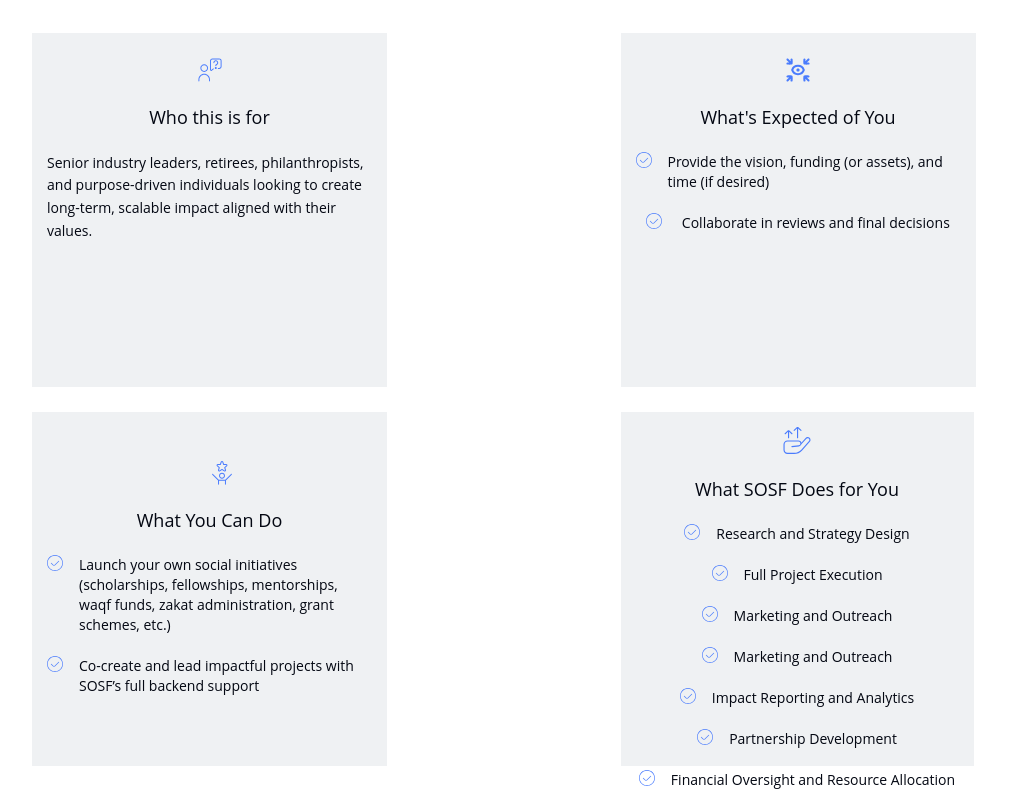
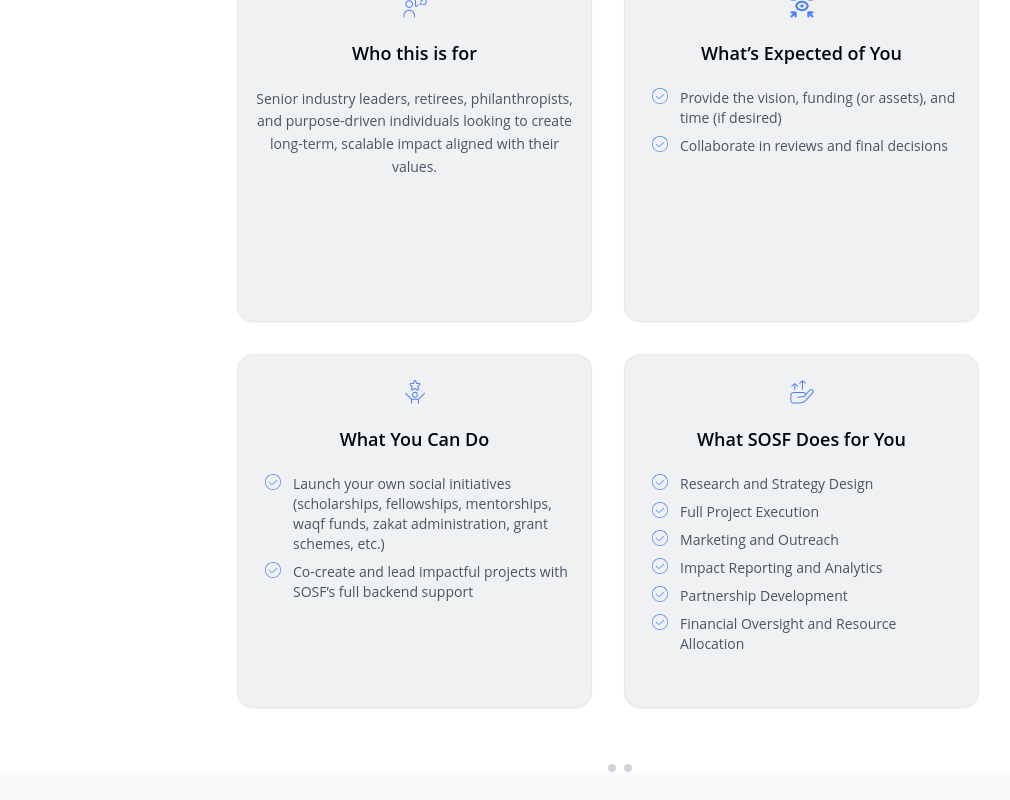
Before and after one commit to skills-outside-school1/sosf-client, a Next.js app: page /get-involved/explore-chart in a window 1280 px wide. Shown: the part 1140-1940 px from the top of the page, without its empty margins (32-1042 px from the left). Built offline with nearby package versions, Linux system fonts and the light colour scheme.

Commit message:
feat: partner

```diff
--- /dev/null
+++ b/src/components/shared/Atoms/Cards-Atoms/InfoCarousel.js
@@ -0,0 +1,93 @@
+import { useState } from "react";
+import CustomIcon from "../../../structure-chart/Main/Main-Atoms/CustomIcon";
+import { Button } from "@/components/structure-chart/Main/Main-Atoms/button";
+import { ChevronRight } from "lucide-react";
+
+const checkIcon = "/assets/icons/check.svg";
+const sectionIcons = {
+  who: "/assets/icons/01.svg",
+  expected: "/assets/icons/02.svg",
+  canDo: "/assets/icons/03.svg",
+  offers: "/assets/icons/04.svg",
+};
+
+export default function InfoCarousel({ slides = [] }) {
+  const [currentIndex, setCurrentIndex] = useState(0);
+  const total = slides.length;
+
+  const handleNext = () => {
+    setCurrentIndex((prev) => (prev + 1) % total);
+  };
+
+  const currentSlide = slides[currentIndex];
+  const { title, subtitle, sections } = currentSlide;
+
+  return (
+    <div className="w-full flex flex-col items-center justify-center transition-all duration-500">
+      {/* Header */}
+      <div className="flex items-end justify-between w-full mb-12">
+        <div>
+          <p className="text-sm text-gray-600 mb-2">{subtitle}</p>
+          <h2 className="text-3xl md:text-4xl font-bold text-gray-900">
+            {title}
+          </h2>
+        </div>
+        <Button
+          variant="default"
+          onClick={handleNext}
+          className="hidden md:flex items-center gap-2 bg-[#B7C8F4]"
+        >
+          <ChevronRight className="w-4 h-4" />
+        </Button>
+      </div>
+
+      {/* Four Sections (Cards) */}
+      <div className="grid grid-cols-1 md:grid-cols-2 gap-8 mx-auto max-w-3xl mb-10">
+        {Object.entries(sections).map(([key, section]) => (
+          <div
+            key={key}
+            className="flex flex-col items-center bg-background_blue border-gray-200 shadow-sm rounded-2xl border border-gray-100 p-[25px] px-[15px] gap-[21px] w-[355px] h-[354px]"
+          >
+            <CustomIcon
+              src={sectionIcons[key]}
+              alt={section.heading}
+              className="w-6 h-6 text-blue-600"
+            />
+            <h1 className="text-lg font-semibold">{section.heading}</h1>
+
+            {section.content ? (
+              <p className="text-gray-600 text-sm leading-relaxed text-center">
+                {section.content}
+              </p>
+            ) : (
+              <ul className="text-gray-600 text-sm space-y-2 list-none pl-3 text-left">
+                {section.items.map((item, i) => (
+                  <li key={i} className="flex items-start gap-3">
+                    <CustomIcon
+                      src={checkIcon}
+                      alt="Check Icon"
+                      className="w-[16px] h-[16px]"
+                    />
+                    <span>{item}</span>
+                  </li>
+                ))}
+              </ul>
+            )}
+          </div>
+        ))}
+      </div>
+
+      {/* Dots */}
+      <div className="flex gap-2 mt-4">
+        {slides.map((_, i) => (
+          <div
+            key={i}
+            className={`h-2 w-2 rounded-full transition-all ${
+              i === currentIndex ? "bg-blue-600 w-4" : "bg-gray-300"
+            }`}
+          ></div>
+        ))}
+      </div>
+    </div>
+  );
+}
--- a/src/components/structure-chart/Main/Main-Atoms/partner-section.js
+++ b/src/components/structure-chart/Main/Main-Atoms/partner-section.js
@@ -1,106 +1,155 @@
-import { Badge } from "@/components/structure-chart/Main/Main-Atoms/badge"
-import { Button } from "@/components/structure-chart/Main/Main-Atoms/button"
-import {ChevronRight } from "lucide-react"
-import CustomIcon from "./CustomIcon"
+import { useRef } from "react";
+import { Badge } from "@/components/structure-chart/Main/Main-Atoms/badge";
+import { Button } from "@/components/structure-chart/Main/Main-Atoms/button";
+import { ChevronRight } from "lucide-react";
+import InfoCarousel from "../../../shared/Atoms/Cards-Atoms/InfoCarousel";
+
+// Shared icon for all slides
+const sharedIcon = "/assets/icons/check.svg";
+
+// Each object = one container of 4 cards
+const partnerSlides = [
+  {
+    id: 1,
+    title: "Are You an Individual with a Passion for Legacy and Social Impact?",
+    subtitle: "Join as a Scale-Up Impact Partner",
+    sections: {
+      who: {
+        heading: "Who this is for",
+        content:
+          "Senior industry leaders, retirees, philanthropists, and purpose-driven individuals looking to create long-term, scalable impact aligned with their values.",
+      },
+      expected: {
+        heading: "What’s Expected of You",
+        items: [
+          "Provide the vision, funding (or assets), and time (if desired)",
+          "Collaborate in reviews and final decisions",
+        ],
+      },
+      canDo: {
+        heading: "What You Can Do",
+        items: [
+          "Launch your own social initiatives (scholarships, fellowships, mentorships, waqf funds, zakat administration, grant schemes, etc.)",
+          "Co-create and lead impactful projects with SOSF’s full backend support",
+        ],
+      },
+      offers: {
+        heading: "What SOSF Does for You",
+        items: [
+          "Research and Strategy Design",
+          "Full Project Execution",
+          "Marketing and Outreach",
+          "Impact Reporting and Analytics",
+          "Partnership Development",
+          "Financial Oversight and Resource Allocation",
+        ],
+      },
+    },
+  },
+  {
+    id: 2,
+    title: "Are You a Network, Coalition, or Development Platform?",
+    subtitle: "Join as a Network & Ecosystem Partner",
+    sections: {
+      who: {
+        heading: "Who this is for",
+        content:
+          "Associations, advocacy groups, research institutes, academic departments, innovation hubs, umbrella bodies (e.g., CSO forums, youth faith networks, student unions).",
+      },
+      expected: {
+        heading: "What’s Expected of You",
+        items: [
+          "Share opportunities with your network",
+          "Provide referrals and data",
+          "Be an active contributor in knowledge exchange",
+        ],
+      },
+      canDo: {
+        heading: "What You Can Do",
+        items: [
+          "Refer high-potential organizations/individuals to SOSF programs",
+          "Disseminate SOSF programs to your communities",
+          "Participate in ecosystem events and policy consultations",
+          "Co-develop thought leadership and feedback mechanisms",
+        ],
+      },
+      offers: {
+        heading: "What SOSF Offers You",
+        items: [
+          "Data & insights sharing",
+          "Co-curation of convenings, campaigns, and dialogues",
+          "Visibility and inclusion in an African development ecosystem",
+        ],
+      },
+    },
+  },
+  {
+    id: 3,
+    title: "Are You a Corporate or Institution Looking to Scale Your Social Impact?",
+    subtitle: "Join as a Strategic Impact Partner",
+    sections: {
+      who: {
+        heading: "Who this is for",
+        content:
+          "Companies, institutions, or donor agencies seeking to: launch or scale up CSR programs, access data and expertise to shape impactful interventions, support or deploy SOSF programs, and promote employee volunteerism.",
+      },
+      expected: {
+        heading: "What’s Expected of You",
+        items: [
+          "Commit capital (financial, technical, or in-kind) to initiatives",
+          "Co-own and co-review project design and impact reports",
+          "Champion the SOSF approach within your institution",
+          "Engage consistently with the SOSF team on strategic milestones",
+        ],
+      },
+      canDo: {
+        heading: "What You Can Do",
+        items: [
+          "Co-develop and deploy initiatives with SOSF",
+          "Engage SOSF through consultancy",
+          "Access our resources",
+          "Support broader impact",
+          "Support social innovators through Lead4Change",
+        ],
+      },
+      offers: {
+        heading: "What SOSF Offers You",
+        items: [
+          "End-to-end program co-creation",
+          "Consultancy across CSR, SDG integration, and employee engagement",
+          "Access to high-quality data, impact frameworks, and learning",
+          "Deployment support for field-ready or pilot-tested initiatives",
+          "Direct engagement with beneficiaries across Africa",
+          "Amplification of your brand’s social legacy through tailored outreach and reporting",
+        ],
+      },
+    },
+  },
+];
 
 export default function PartnerSection() {
+  const carouselRef = useRef(null);
+
+  const handleNext = () => {
+    if (carouselRef.current && carouselRef.current.nextSlide) {
+      carouselRef.current.nextSlide();
+    }
+  };
+
   return (
-    <section className="py-20 px-4 bg-white">
-      <div className="max-w-6xl mx-auto">
-        {/* Header */}
-        <div className="mb-12">
-          <Badge variant="outline" className="mb-4 text-partnerblue border-partnerblue rounded-full px-3 py-1 ">
-            Partner
-          </Badge>
-          <p className="text-sm text-gray-600 mb-2">Join as a scale up impact partner</p>
-          <div className="flex items-center justify-between">
-            <h2 className="text-3xl md:text-4xl font-bold text-gray-900 text-balance">
-              Are You an Individual with a Passion for Legacy and Social Impact?
-            </h2>
-            <Button variant="default" className="hidden md:flex items-center gap-2">
-              <ChevronRight className="w-4 h-4" />
-            </Button>
-          </div>
-        </div>
+    <div className="max-w-6xl mx-auto">
+      {/* Header Section */}
+      <div className="mb-8 flex items-center justify-between">
+        <Badge
+          variant="outline"
+          className="text-partnerblue border-partnerblue rounded-full px-3 py-1"
+        >
+          Partner
+        </Badge>
+      </div>
 
-        {/* Cards Grid */}
-        <div className="grid grid-cols-1 md:grid-cols-2 gap-[25px]">
-          {/* Who this is for */}
-          <div className="bg-background_blue border-gray-200 flex flex-col items-center py-[25px] px-[15px] gap-[21px] w-[355px] h-[354px]">
-             <CustomIcon src="/assets/icons/01.svg" alt="User Icon" className="w-6 h-6 text-blue-600" />
-             <h1 className="text-lg">Who this is for</h1>
-             <p className="text-sm leading-relaxed">
-                Senior industry leaders, retirees, philanthropists, and purpose-driven individuals looking to create long-term, scalable impact aligned with their values.
-              </p>
-          </div>
-
-          {/* What's Expected of You */}
-          <div className="bg-background_blue border-gray-200 flex flex-col items-center p-[25px] px-[15px] gap-[21px] w-[355px] h-[354px]">
-                <CustomIcon src="/assets/icons/02.svg" alt="Target Icon" className="w-6 h-6 text-blue-600" />
-                <h1 className="text-lg">What's Expected of You</h1>
-              <div className="flex justify-center items-start gap-4">
-                <CustomIcon src="/assets/icons/check.svg" alt="Check  Icon" className="w-[16px] h-[16px]" />
-                <p className="text-sm">Provide the vision, funding (or assets), and time (if desired)</p>
-              </div>
-              <div className="flex justify-center items-start gap-4">
-                <CustomIcon src="/assets/icons/check.svg" alt="Check Icon" className="w-[16px] h-[16px]" />
-                <p className="text-sm"> Collaborate in reviews and final decisions</p>
-              </div>
-          </div>
-
-          {/* What You Can Do */}
-          <div className="bg-background_blue border-gray-200 flex flex-col items-center p-[25px] px-[15px] gap-[21px] w-[355px] h-[354px]">
-                <CustomIcon src="/assets/icons/03.svg" alt="Lightbulb Icon" className="w-6 h-6 text-blue-600 mt-6 ml-6" />
-                <h1 className="text-lg">What You Can Do</h1>
-              <div className="flex items-start gap-4">
-                <CustomIcon src="/assets/icons/check.svg" alt="Check Icon" className="w-[16px] h-[16px]" />
-                <p className="text-sm">
-                 Launch your own social initiatives (scholarships, fellowships, mentorships, waqf funds, zakat administration, grant schemes, etc.)
-                </p>
-              </div>
-              <div className="flex items-start gap-4">
-                <CustomIcon src="/assets/icons/check.svg" alt="Check Icon" className="w-[16px] h-[16px]" />
-                <p className="text-sm">
-                   Co-create and lead impactful projects with SOSF’s full backend support
-                </p>
-              </div>
-          </div>
-
-          {/* What SOSF Does for You */}
-          <div className="bg-background_blue border-gray-200 flex flex-col items-center p-[15px] px-[15px] gap-[21px] w-[353px] h-[354px]">
-                <CustomIcon src="/assets/icons/04.svg" alt="Support Icon"/>
-                <h1 className="text-lg">What SOSF Does for You</h1>
-              <div className="flex items-start gap-4">
-                <CustomIcon src="/assets/icons/check.svg" alt="Check Icon" className="w-[16px] h-[16px]" />
-                <p className="text-sm">Research and Strategy Design</p>
-              </div>
-              <div className="flex items-start gap-4">
-                <CustomIcon src="/assets/icons/check.svg" alt="Check Icon" className="w-[16px] h-[16px]" />
-                <p className="text-sm">Full Project Execution</p>
-              </div>
-              <div className="flex items-start  gap-4">
-                <CustomIcon src="/assets/icons/check.svg" alt="Check Icon" className="w-[16px] h-[16px]" />
-                <p className="text-sm">Marketing and Outreach</p>
-              </div>
-              <div className="flex items-start gap-4">
-                <CustomIcon src="/assets/icons/check.svg" alt="Check Icon" className="w-[16px] h-[16px]" />
-                <p className="text-sm">Marketing and Outreach</p>
-              </div>
-              <div className="flex items-start gap-4">
-                <CustomIcon src="/assets/icons/check.svg" alt="Check Icon" className="w-[16px] h-[16px]" />
-                <p className="text-sm">Impact Reporting and Analytics</p>
-              </div>
-              <div className="flex items-start gap-4">
-                <CustomIcon src="/assets/icons/check.svg" alt="Check Icon" className="w-[16px] h-[16px]" />
-                <p className="text-sm">Partnership Development</p>
-              </div>
-              <div className="flex items-start gap-4">
-                <CustomIcon src="/assets/icons/check.svg" alt="Check Icon" className="w-[16px] h-[16px]" />
-                <p className="text-sm">Financial Oversight and Resource Allocation</p>
-              </div>
-          </div>
-        </div>
-      </div>
-    </section>
-  )
+      {/* Carousel Section */}
+      <InfoCarousel ref={carouselRef} slides={partnerSlides} icon={sharedIcon} />
+    </div>
+  );
 }
```
